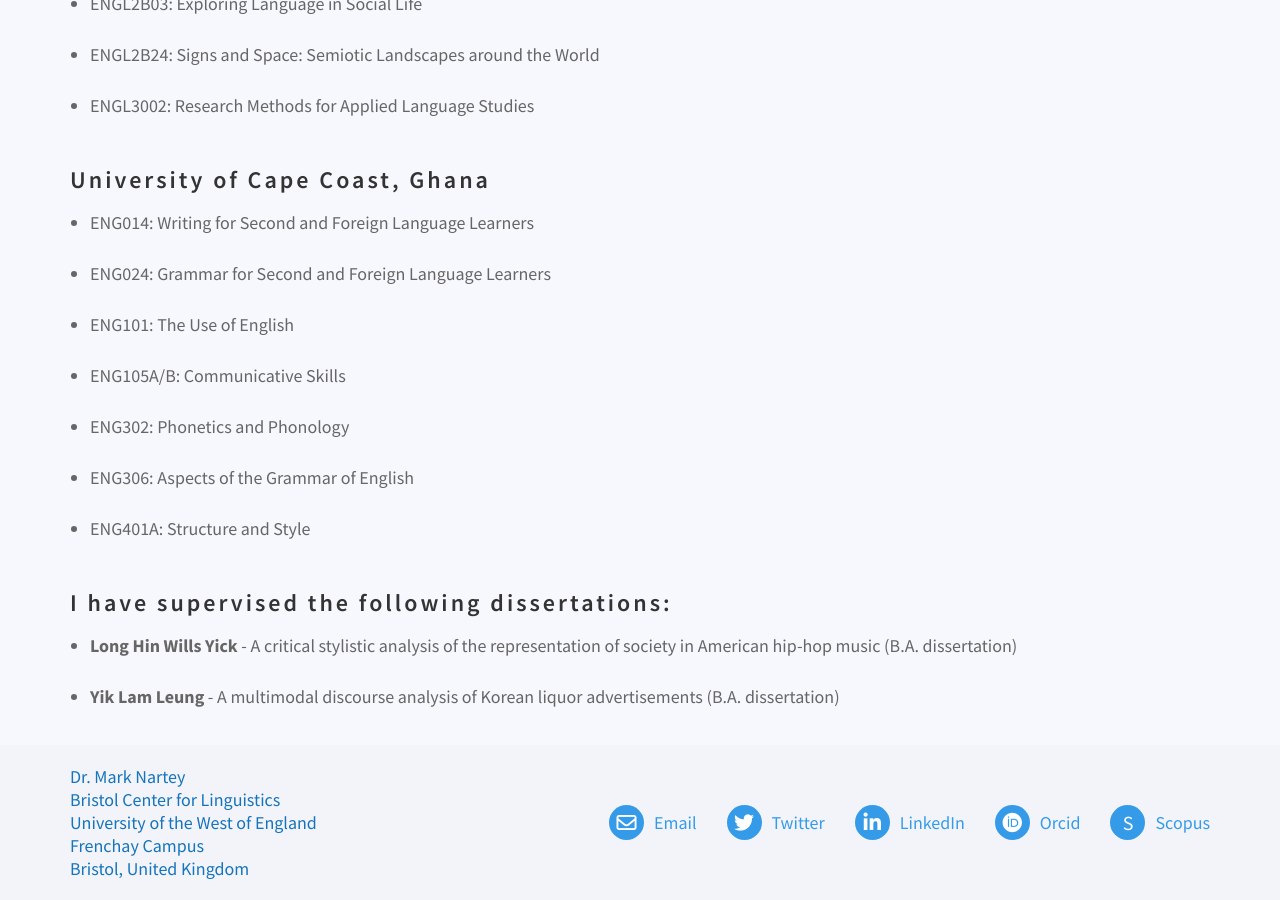
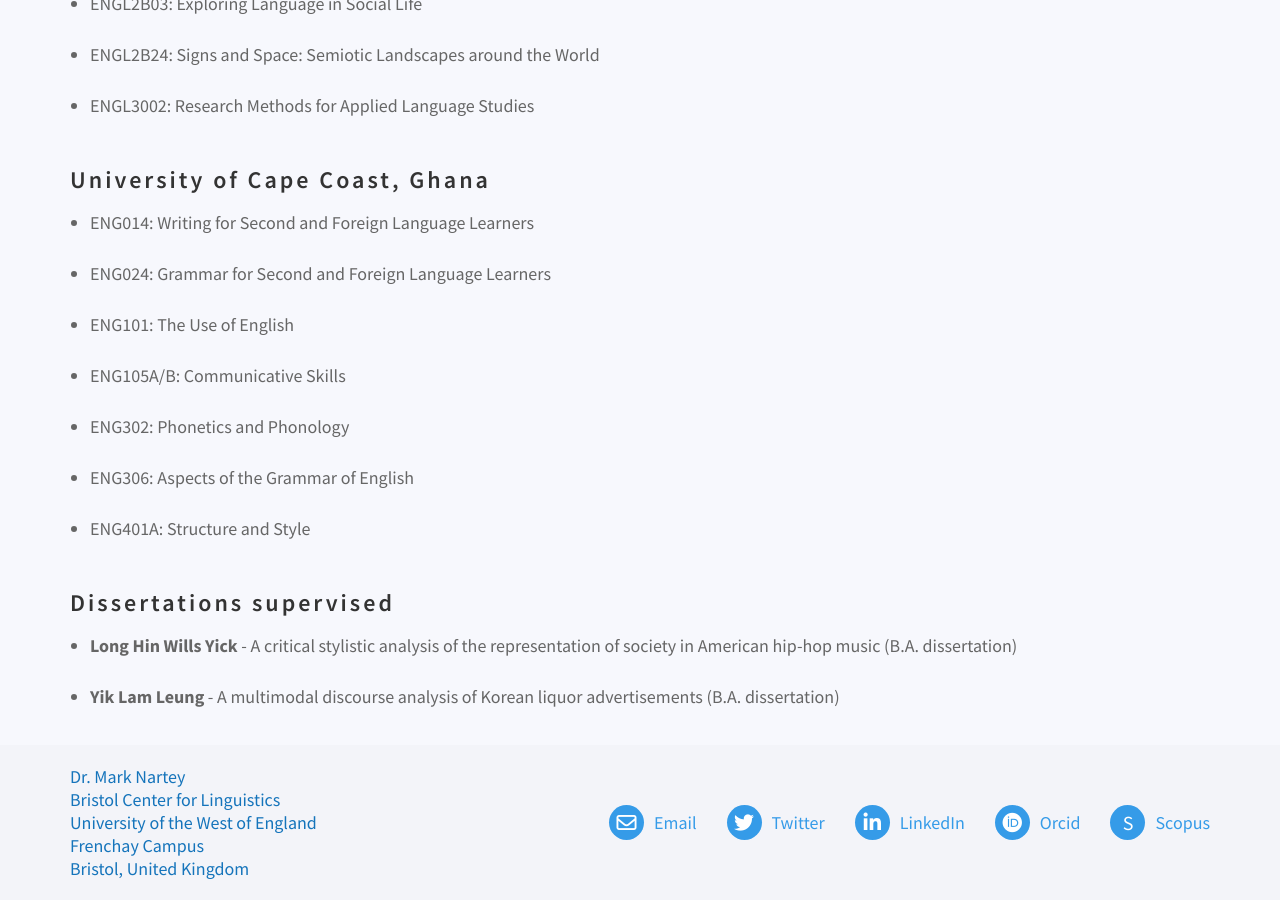
Before and after one commit to danielcornock/marknartey.com, a Jekyll site: the page built from _pages/teaching.md, in a window 1280 px wide and 900 px high, scrolled down 1070 px. Built offline with Jekyll 4.4.1, drawn with Linux system fonts in a browser that asks for light colours; nearby versions of some CDN libraries.

Commit message:
Update Pages “teaching”

```diff
--- a/_pages/teaching.md
+++ b/_pages/teaching.md
@@ -31,7 +31,7 @@ I am experienced in curriculum planning as well as designing and delivering ling
 * ENG306: Aspects of the Grammar of English
 * ENG401A: Structure and Style
 
-## I have supervised the following dissertations:
+## Dissertations supervised
 
 * **Long Hin Wills Yick** - A critical stylistic analysis of the representation of society in American hip-hop music (B.A. dissertation)
 * **Yik Lam Leung** - A multimodal discourse analysis of Korean liquor advertisements (B.A. dissertation)
```
